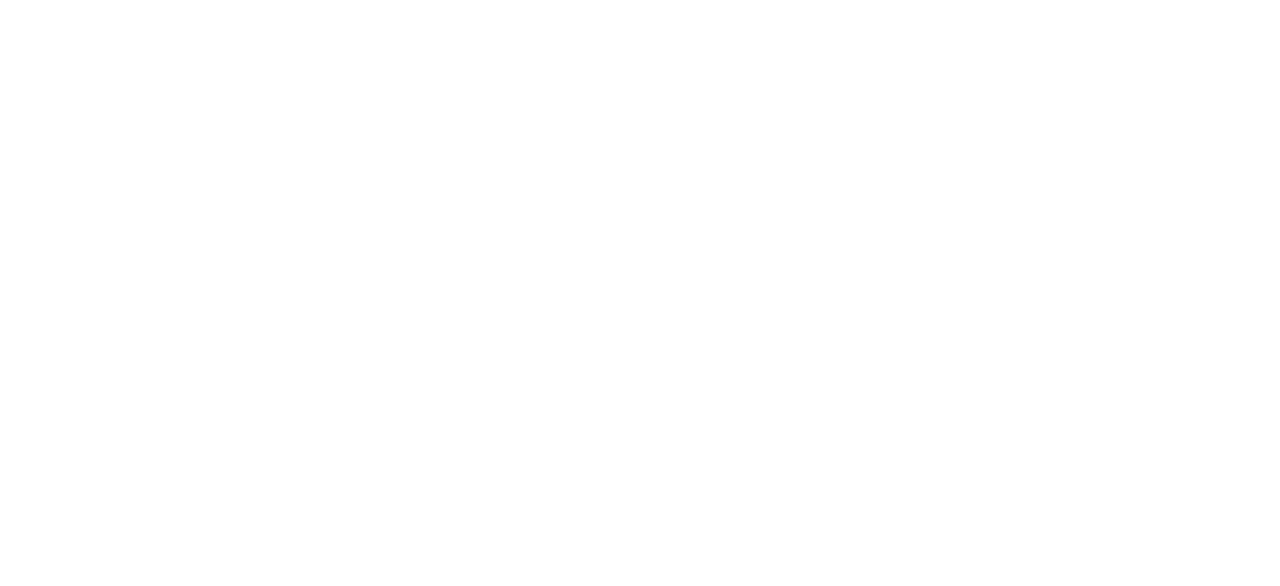
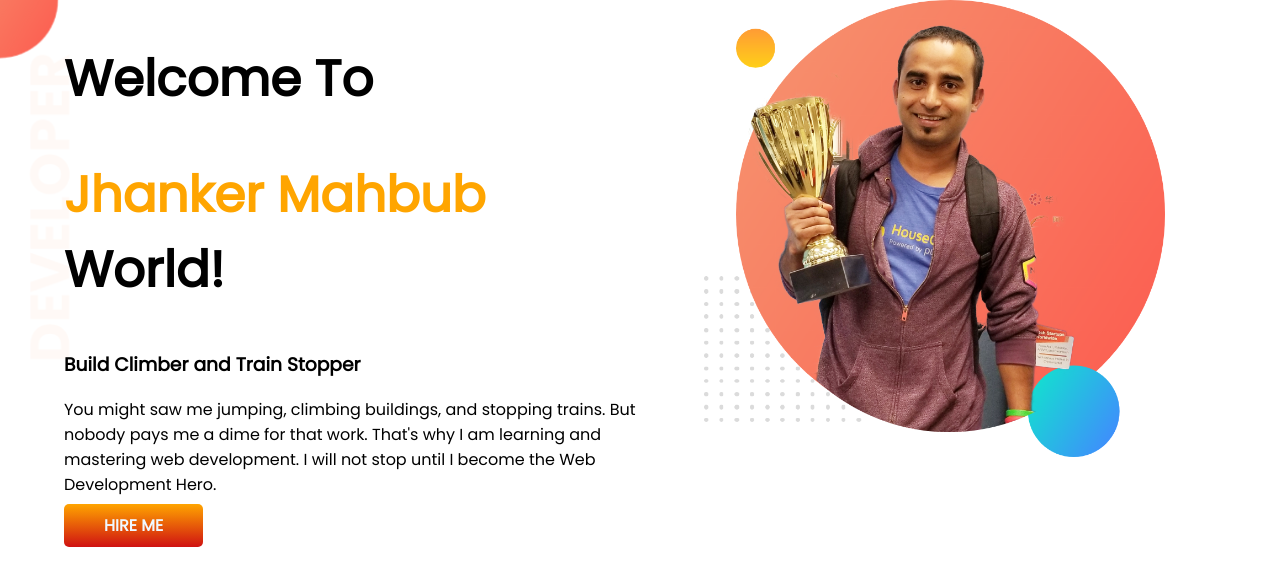
Before and after one commit to koko0007/dev-ops, a plain HTML site: page index.html in a window 1280 px wide. Drawn offline with Linux system fonts and the light colour scheme.

Commit message:
top done

```diff
--- a/index.html
+++ b/index.html
@@ -1,13 +1,39 @@
 <!DOCTYPE html>
 <html lang="en">
+
 <head>
     <meta charset="UTF-8">
     <meta http-equiv="X-UA-Compatible" content="IE=edge">
     <meta name="viewport" content="width=device-width, initial-scale=1.0">
     <title>Dev-Ops</title>
+
+    <link rel="preconnect" href="https://fonts.googleapis.com">
+    <link rel="preconnect" href="https://fonts.gstatic.com" crossorigin>
+    <link href="https://fonts.googleapis.com/css2?family=Poppins&display=swap" rel="stylesheet">
     <link rel="stylesheet" href="style.css">
+
 </head>
+
 <body>
+    <section class="top-banner">
+        <div class="half-width">
+            <h1>Welcome To</h1>
+            <h1><span class="orange-color">Jhanker Mahbub</span> World!</h1>
+            <h3>Build Climber and Train Stopper
+            </h3>
+            <p>You might saw me jumping, climbing buildings, and stopping trains. But nobody pays me a dime for that
+                work.
+                That's why I am learning and mastering web development. I will not stop until I become the Web
+                Development
+                Hero.
+            </p>
+            <a class="link-button" target="_blank" href="https://programminghero1.github.io/developer-portfolio/">HIRE
+                ME</a>
+        </div>
+        <div class="half-width">
+            <img src=" /images/jhankar.png" alt="">
+        </div>
+    </section>
+</body>
 
-</body>
 </html>
--- a/style.css
+++ b/style.css
@@ -0,0 +1,41 @@
+body {
+    font-family: 'Poppins', sans-serif;
+    margin: 0;
+}
+
+h1 {
+    font-size: 50px;
+}
+
+.orange-color {
+    color: orange;
+}
+
+section {
+    display: flex;
+
+}
+
+.half-width {
+    width: 50%;
+    padding-left: 5%;
+}
+
+.half-width img {
+    width: 80%;
+}
+
+.link-button {
+    text-decoration: none;
+    background-image: linear-gradient(orange, rgb(207, 18, 18));
+    padding: 10px 40px;
+    border-radius: 5px;
+    color: aliceblue;
+    font-weight: 700;
+}
+
+.top-banner {
+    background-image: url(/images/top-banner.png);
+    background-repeat: no-repeat;
+
+}
```
Also changed, not shown: images/dream-bg.png (added), images/exp-bg.png (added), images/jhankar.png (added), images/jhankar2.png (added), images/my-bg.png (added), images/my-bg2.png (added), images/top-banner.png (added), 7 other files.
